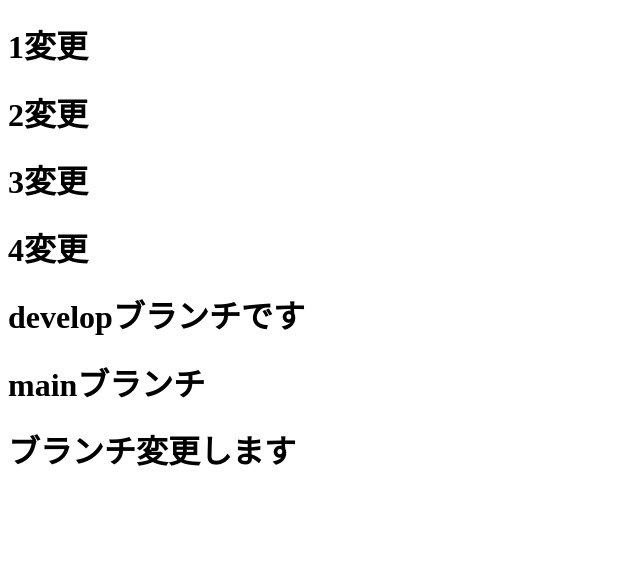
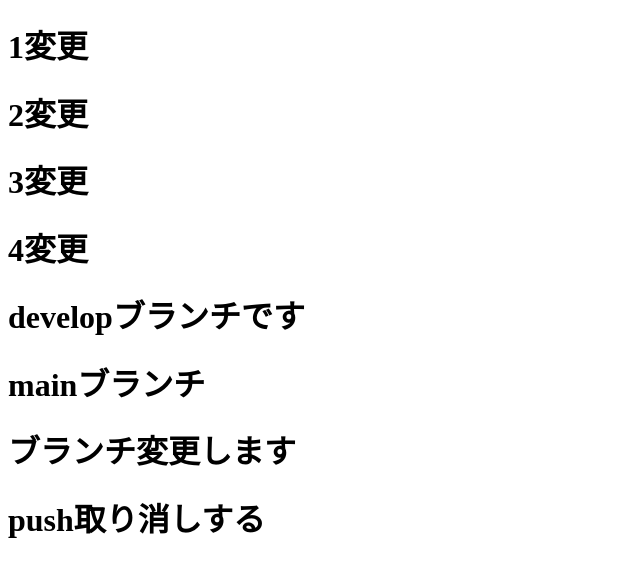
Before and after one commit to kumacreative/github_practice, a plain HTML site: page index.html in a window 1280 px wide. Shown: the whole page, without its empty margins (0-640 px from the left). Drawn offline with Linux system fonts and the light colour scheme.

Commit message:
push取り消す

```diff
--- a/index.html
+++ b/index.html
@@ -13,5 +13,6 @@
     <h1>developブランチです</h1>
     <h1>mainブランチ</h1>
     <h1>ブランチ変更します</h1>
+    <h1>push取り消しする</h1>
 </body>
 </html>
```
